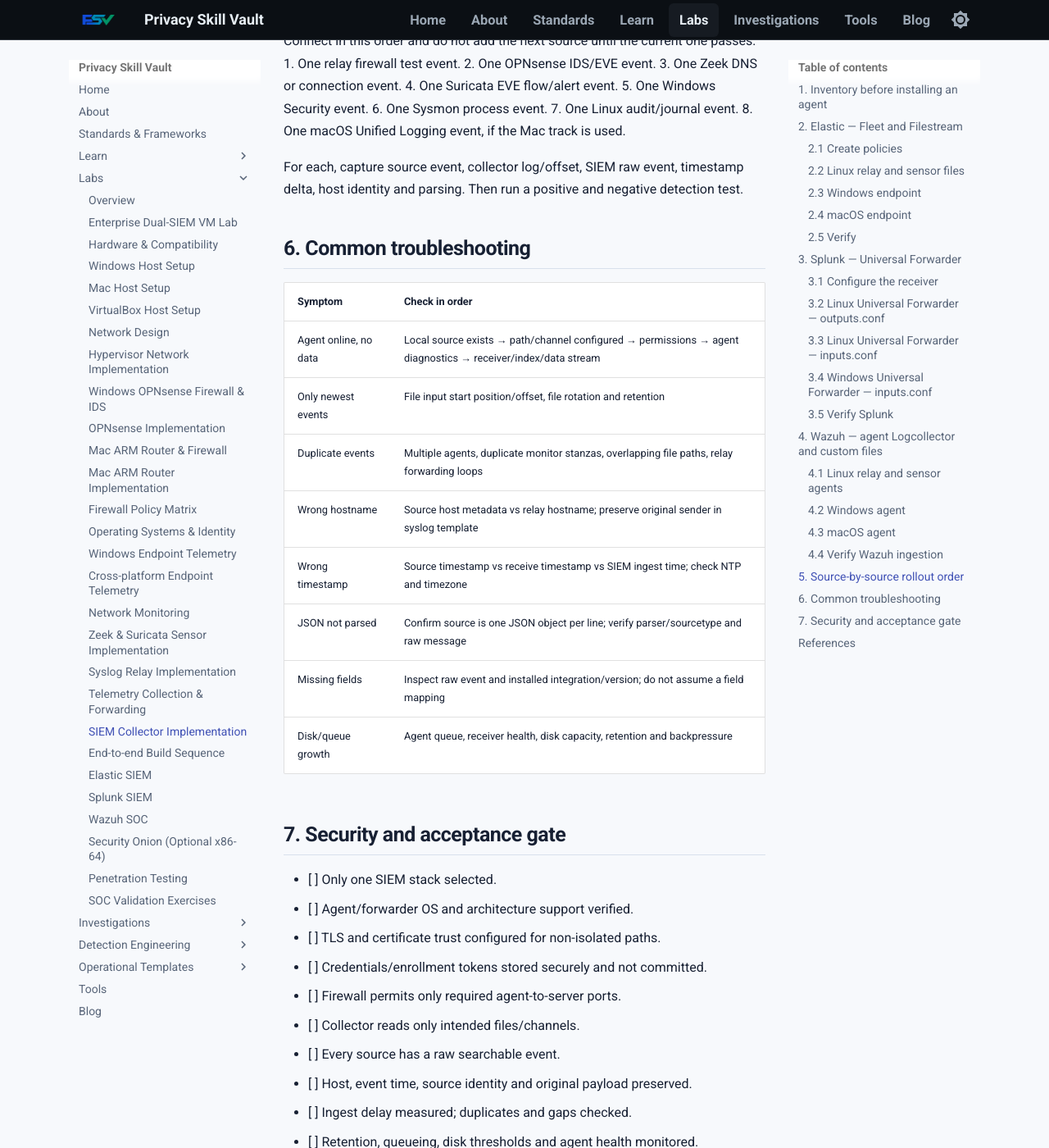
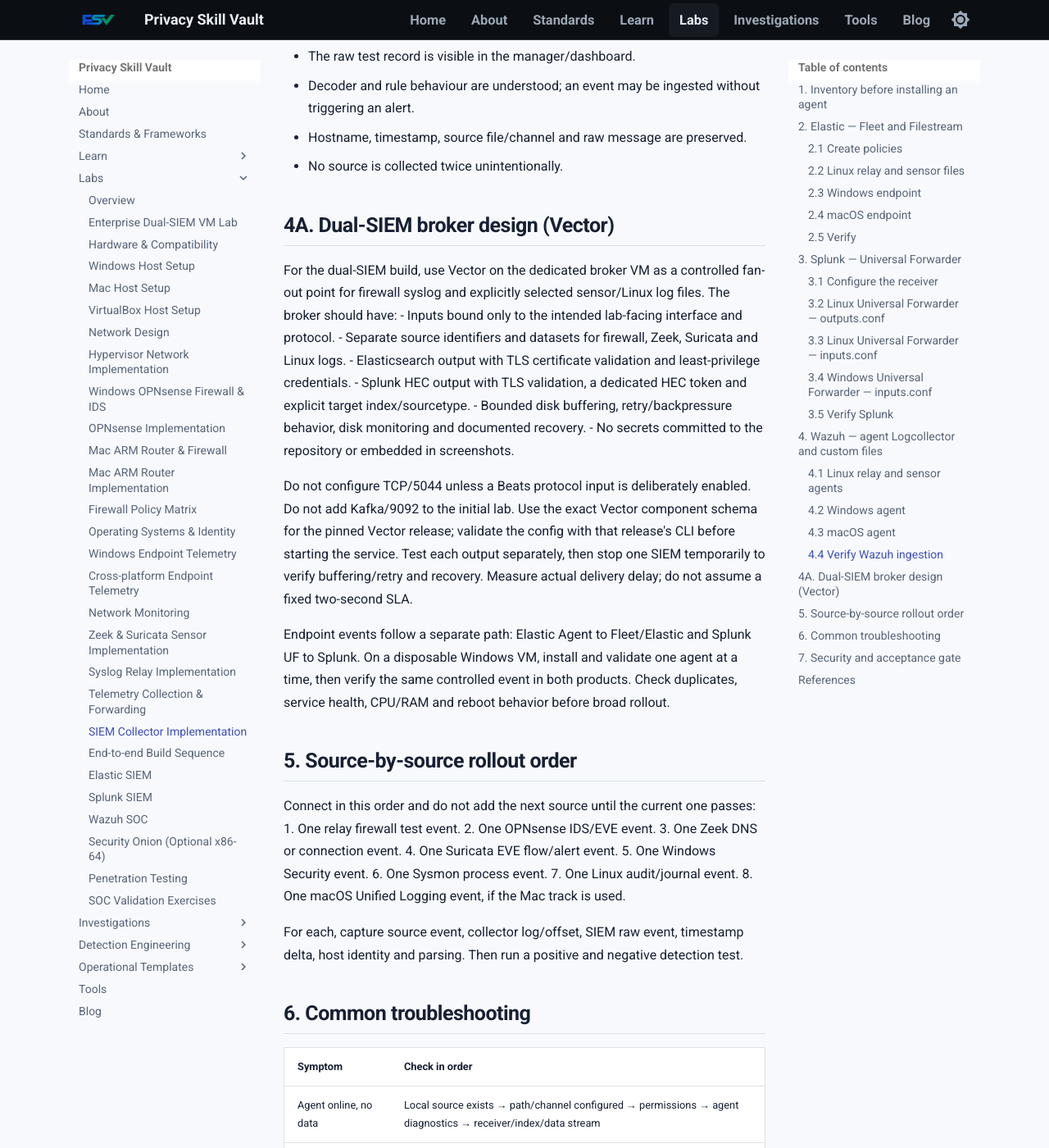
Before and after one commit to PrivacySkillVault/privacyskillvault.github.io, an MkDocs documentation site: the page built from docs/labs/siem-collector-implementation.md, in a window 1280 px wide and 1400 px high, scrolled down 7669 px. Shown: the whole window at 82% size. Built offline with MkDocs 1.6.1 and Material for MkDocs 9.7.7, drawn with Linux system fonts in a browser that asks for light colours; some of the changed text lies outside the part shown.

Commit message:
Align collector runbook with staged dual-SIEM Vector architecture

```diff
--- a/docs/labs/siem-collector-implementation.md
+++ b/docs/labs/siem-collector-implementation.md
@@ -1,8 +1,12 @@
 # SIEM collector implementation — Elastic, Splunk and Wazuh
 
-<badge color="warning">Stage 8 — configure only after all pre-SIEM source gates pass</badge>
+<badge color="warning">Dual-SIEM build — staged validation required</badge>
 
-This guide connects the already-proven local event sources and relay files to one selected SIEM. Do not install all three SIEMs at once. Pick one, configure one source at a time, prove raw event ingestion, then add the next source.
+This guide contains source-specific collection examples. For the complete dual-SIEM VM architecture, port matrix and deployment sequence, follow the [Enterprise Dual-SIEM VM Lab Runbook](enterprise-dual-siem-vm-lab.md).
+
+The final design may send approved endpoint events directly to Elastic and Splunk using their respective supported agents/forwarders, while firewall/router and selected sensor/file sources pass through Vector for dual output. Do not force every event through one broker. Build and validate one SIEM first, then the other, and only then enable both destinations. Wazuh is an alternative stack, not a third mandatory concurrent SIEM.
+
+Do not install all agents on every host by default. Avoid duplicate collection by ensuring that each source has one defined path per destination. Agent coexistence is subject to exact OS/architecture/vendor support and measured resource use.
 
 **Prerequisites:** [Master Build Sequence](build-sequence.md) Stages 0–7 pass; the [syslog relay](syslog-relay-implementation.md), [network sensor](network-sensor-implementation.md) and [endpoint telemetry](endpoint-telemetry-implementation.md) acceptance gates are complete.
 
@@ -250,6 +254,20 @@
 - Hostname, timestamp, source file/channel and raw message are preserved.
 - No source is collected twice unintentionally.
 
+## 4A. Dual-SIEM broker design (Vector)
+
+For the dual-SIEM build, use Vector on the dedicated broker VM as a controlled fan-out point for firewall syslog and explicitly selected sensor/Linux log files. The broker should have:
+- Inputs bound only to the intended lab-facing interface and protocol.
+- Separate source identifiers and datasets for firewall, Zeek, Suricata and Linux logs.
+- Elasticsearch output with TLS certificate validation and least-privilege credentials.
+- Splunk HEC output with TLS validation, a dedicated HEC token and explicit target index/sourcetype.
+- Bounded disk buffering, retry/backpressure behavior, disk monitoring and documented recovery.
+- No secrets committed to the repository or embedded in screenshots.
+
+Do not configure TCP/5044 unless a Beats protocol input is deliberately enabled. Do not add Kafka/9092 to the initial lab. Use the exact Vector component schema for the pinned Vector release; validate the config with that release's CLI before starting the service. Test each output separately, then stop one SIEM temporarily to verify buffering/retry and recovery. Measure actual delivery delay; do not assume a fixed two-second SLA.
+
+Endpoint events follow a separate path: Elastic Agent to Fleet/Elastic and Splunk UF to Splunk. On a disposable Windows VM, install and validate one agent at a time, then verify the same controlled event in both products. Check duplicates, service health, CPU/RAM and reboot behavior before broad rollout.
+
 ## 5. Source-by-source rollout order
 
 Connect in this order and do not add the next source until the current one passes:
```
